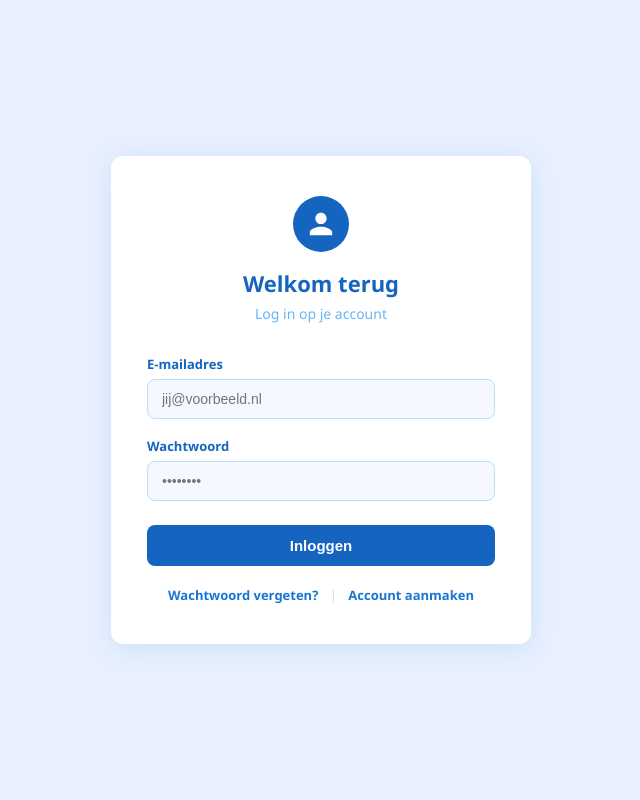
After one commit to Sowato/voedselbank-maaskantje, a PHP site: page /index.php in a window 1280 px wide. The commit adds this page. Shown: the whole page, without its empty margins (319-959 px from the left). Run offline with PHP 8.4, Linux system fonts and the light colour scheme.

Commit message:
login page
login page gemaakt en registeren ook wachtwoord vergeten erbij

```diff
--- a/Components/login.php
+++ b/Components/login.php
@@ -1,10 +1,27 @@
 <?php
-// dan de post van index verwerken voor inlog.
+// Processes the login form POST from index.php
+if ($_SERVER['REQUEST_METHOD'] !== 'POST') return;
 
+require_once __DIR__ . '/db_conn.php';
 
+$error    = '';
+$email    = trim($_POST['email'] ?? '');
+$password = $_POST['password'] ?? '';
 
+if ($email === '' || $password === '') {
+    $error = 'Vul alle velden in.';
+} else {
+    $db   = (new Database())->getConnection();
+    $stmt = $db->prepare('SELECT id, name, password FROM users WHERE email = ?');
+    $stmt->execute([$email]);
+    $user = $stmt->fetch(PDO::FETCH_ASSOC);
 
-
-
-
-?>
+    if ($user && password_verify($password, $user['password'])) {
+        $_SESSION['user_id']   = $user['id'];
+        $_SESSION['user_name'] = $user['name'];
+        header('Location: Pages/dashboard.php');
+        exit;
+    } else {
+        $error = 'Ongeldig e-mailadres of wachtwoord.';
+    }
+}
--- /dev/null
+++ b/index.php
@@ -0,0 +1,56 @@
+<?php
+session_start();
+
+if (isset($_SESSION['user_id'])) {
+    header('Location: Pages/dashboard.php');
+    exit;
+}
+
+$error = '';
+require_once __DIR__ . '/Components/login.php';
+?>
+<!DOCTYPE html>
+<html lang="nl">
+<head>
+    <meta charset="UTF-8">
+    <meta name="viewport" content="width=device-width, initial-scale=1.0">
+    <title>Inloggen – Voedselbank Maaskantje</title>
+    <link rel="stylesheet" href="style.css">
+</head>
+<body>
+    <div class="card">
+        <div class="card-header">
+            <div class="logo">
+                <svg viewBox="0 0 24 24" xmlns="http://www.w3.org/2000/svg">
+                    <path d="M12 12c2.7 0 4.8-2.1 4.8-4.8S14.7 2.4 12 2.4 7.2 4.5 7.2 7.2 9.3 12 12 12zm0 2.4c-3.2 0-9.6 1.6-9.6 4.8v2.4h19.2v-2.4c0-3.2-6.4-4.8-9.6-4.8z"/>
+                </svg>
+            </div>
+            <h1>Welkom terug</h1>
+            <p>Log in op je account</p>
+        </div>
+
+        <?php if (!empty($error)): ?>
+            <div class="alert alert-error"><?= htmlspecialchars($error) ?></div>
+        <?php endif; ?>
+
+        <form method="POST" action="">
+            <div class="form-group">
+                <label for="email">E-mailadres</label>
+                <input type="email" id="email" name="email" placeholder="jij@voorbeeld.nl"
+                    value="<?= htmlspecialchars($_POST['email'] ?? '') ?>" required>
+            </div>
+            <div class="form-group">
+                <label for="password">Wachtwoord</label>
+                <input type="password" id="password" name="password" placeholder="••••••••" required>
+            </div>
+            <button type="submit" class="btn">Inloggen</button>
+        </form>
+
+        <div class="links">
+            <a href="Pages/forgot-password.php">Wachtwoord vergeten?</a>
+            <span class="separator">|</span>
+            <a href="Pages/register.php">Account aanmaken</a>
+        </div>
+    </div>
+</body>
+</html>
--- /dev/null
+++ b/logout.php
@@ -0,0 +1,5 @@
+<?php
+session_start();
+session_destroy();
+header('Location: index.php');
+exit;
--- /dev/null
+++ b/style.css
@@ -0,0 +1,150 @@
+* {
+    margin: 0;
+    padding: 0;
+    box-sizing: border-box;
+}
+
+body {
+    font-family: 'Segoe UI', Tahoma, Geneva, Verdana, sans-serif;
+    background: #e8f0fe;
+    min-height: 100vh;
+    display: flex;
+    align-items: center;
+    justify-content: center;
+}
+
+.card {
+    background: #ffffff;
+    border-radius: 12px;
+    box-shadow: 0 4px 24px rgba(25, 118, 210, 0.12);
+    padding: 40px 36px;
+    width: 100%;
+    max-width: 420px;
+}
+
+.card-header {
+    text-align: center;
+    margin-bottom: 32px;
+}
+
+.card-header .logo {
+    width: 56px;
+    height: 56px;
+    background: #1565c0;
+    border-radius: 50%;
+    display: flex;
+    align-items: center;
+    justify-content: center;
+    margin: 0 auto 16px;
+}
+
+.card-header .logo svg {
+    fill: #ffffff;
+    width: 28px;
+    height: 28px;
+}
+
+.card-header h1 {
+    font-size: 22px;
+    font-weight: 700;
+    color: #1565c0;
+    margin-bottom: 6px;
+}
+
+.card-header p {
+    font-size: 14px;
+    color: #64b5f6;
+}
+
+.form-group {
+    margin-bottom: 18px;
+}
+
+.form-group label {
+    display: block;
+    font-size: 13px;
+    font-weight: 600;
+    color: #1565c0;
+    margin-bottom: 6px;
+}
+
+.form-group input {
+    width: 100%;
+    padding: 11px 14px;
+    border: 1.5px solid #bbdefb;
+    border-radius: 8px;
+    font-size: 14px;
+    color: #1a237e;
+    background: #f5f9ff;
+    transition: border-color 0.2s, box-shadow 0.2s;
+    outline: none;
+}
+
+.form-group input:focus {
+    border-color: #1976d2;
+    box-shadow: 0 0 0 3px rgba(25, 118, 210, 0.12);
+    background: #ffffff;
+}
+
+.btn {
+    width: 100%;
+    padding: 12px;
+    background: #1565c0;
+    color: #ffffff;
+    border: none;
+    border-radius: 8px;
+    font-size: 15px;
+    font-weight: 600;
+    cursor: pointer;
+    transition: background 0.2s, transform 0.1s;
+    margin-top: 6px;
+}
+
+.btn:hover {
+    background: #0d47a1;
+}
+
+.btn:active {
+    transform: scale(0.98);
+}
+
+.links {
+    text-align: center;
+    margin-top: 20px;
+    font-size: 13px;
+    color: #64b5f6;
+}
+
+.links a {
+    color: #1976d2;
+    text-decoration: none;
+    font-weight: 600;
+}
+
+.links a:hover {
+    text-decoration: underline;
+}
+
+.links .separator {
+    margin: 0 8px;
+    color: #bbdefb;
+}
+
+.alert {
+    padding: 10px 14px;
+    border-radius: 8px;
+    font-size: 13px;
+    margin-bottom: 16px;
+}
+
+.alert-error {
+    background: #fff3f3;
+    color: #b71c1c;
+    border: 1px solid #ffcdd2;
+}
+
+.alert-success {
+    background: #e3f0ff;
+    color: #1565c0;
+    border: 1px solid #90caf9;
+}
```
Also changed, not shown: Components/register.php (added, +35 -0 lines), Pages/forgot-password.php (added, +59 -0 lines), Pages/register.php (added, +70 -0 lines), Pages/reset-password.php (added, +88 -0 lines), setup.sql (added, +11 -0 lines).
